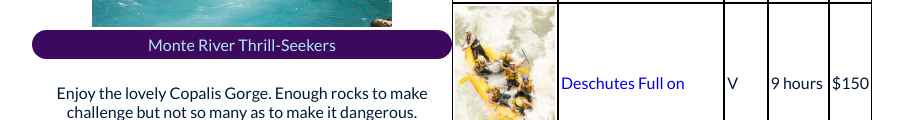
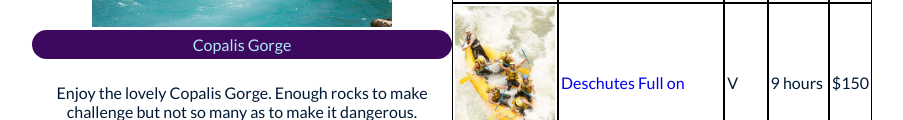
Before and after one commit to mememry/wdd130, a plain HTML site: page wwr/copalis-gorge.html in a window 1280 px wide. Shown: the part 376-496 px from the top of the page, without its empty margins (188-1091 px from the left). Drawn offline with Linux system fonts and the light colour scheme.

Commit message:
copalis Gorge Fix

```diff
--- a/wwr/copalis-gorge.html
+++ b/wwr/copalis-gorge.html
@@ -24,7 +24,7 @@
         <main class="main_trips">
             <div class="featured-trip">
                 <figure class="trip1">
-                    <img src="images/rafting_contrasts.jpg" alt="Copalis Gorge" width=300 class="adv-img-1"><figcaption class="adv-cap-1">Monte River Thrill-Seekers</figcaption>
+                    <img src="images/rafting_contrasts.jpg" alt="Copalis Gorge" width=300 class="adv-img-1"><figcaption class="adv-cap-1">Copalis Gorge</figcaption>
                 </figure>
                 <p>Enjoy the lovely Copalis Gorge. Enough rocks to make challenge but not so many as to make it dangerous.</p>
                 <p> A great ride for a beginner wanting to learn the beauty and thrill of rafting.</p>
```
